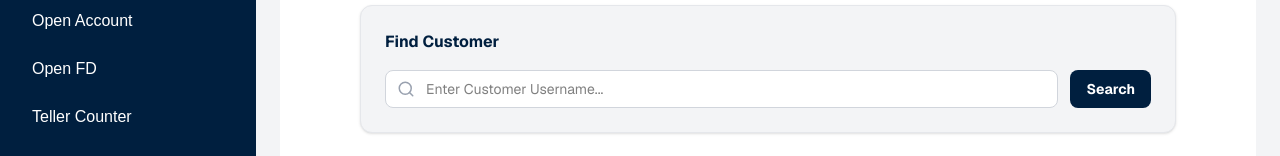
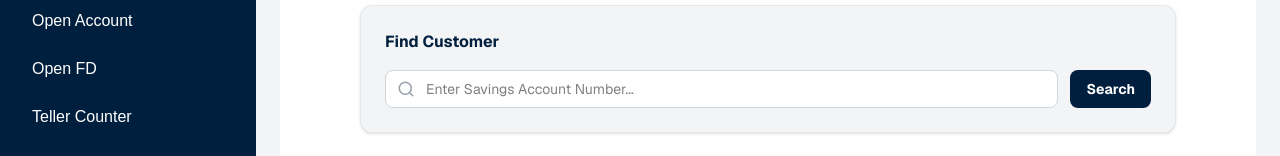
Before and after one commit to Arkeshan/B-Trust-MIMS, a Next.js app in the folder frontend/: page /agent/fd/new in a window 1280 px wide. Shown: the part 192-348 px from the top of the page. Built offline with nearby package versions, Linux system fonts and the light colour scheme.

Commit message:
Update Open FD search to use account_no instead of username

```diff
--- a/frontend/app/agent/fd/new/page.tsx
+++ b/frontend/app/agent/fd/new/page.tsx
@@ -19,7 +19,7 @@ interface SavingsAccount {
 
 export default function AgentNewFDPage() {
   // Step 1 Search State
-  const [searchUsername, setSearchUsername] = useState("");
+  const [searchAccountNo, setSearchAccountNo] = useState("");
   const [customer, setCustomer] = useState<CustomerInfo | null>(null);
   const [searchError, setSearchError] = useState("");
 
@@ -44,12 +44,12 @@ export default function AgentNewFDPage() {
       const token = localStorage.getItem("session_id") || "";
 
       //  Fetch customer details
-      const customerRes = await fetch(`/api/agent/customer/search?username=${searchUsername}`, {
+      const customerRes = await fetch(`/api/agent/customer/search?account_no=${searchAccountNo}`, {
         headers: { Authorization: `Bearer ${token}` },
       });
 
       if (!customerRes.ok) {
-        throw new Error("Customer not found or invalid username");
+        throw new Error("Customer not found for this account number");
       }
 
       const customerData = await customerRes.json();
@@ -150,9 +150,9 @@ export default function AgentNewFDPage() {
               </div>
               <input
                 type="text"
-                placeholder="Enter Customer Username..."
-                value={searchUsername}
-                onChange={(e) => setSearchUsername(e.target.value)}
+                placeholder="Enter Savings Account Number..."
+                value={searchAccountNo}
+                onChange={(e) => setSearchAccountNo(e.target.value)}
                 required
                 className="block w-full rounded-lg border border-gray-300 bg-white py-2 pl-10 pr-3 text-sm focus:border-[#06B6D4] focus:outline-none"
               />
```
Also changed, not shown: 1 other file (tests, documents, lock files or other folders).
